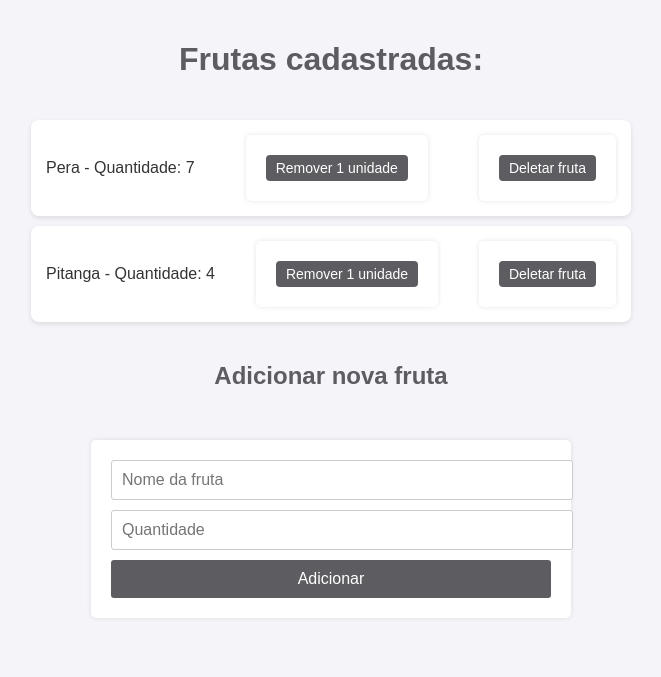
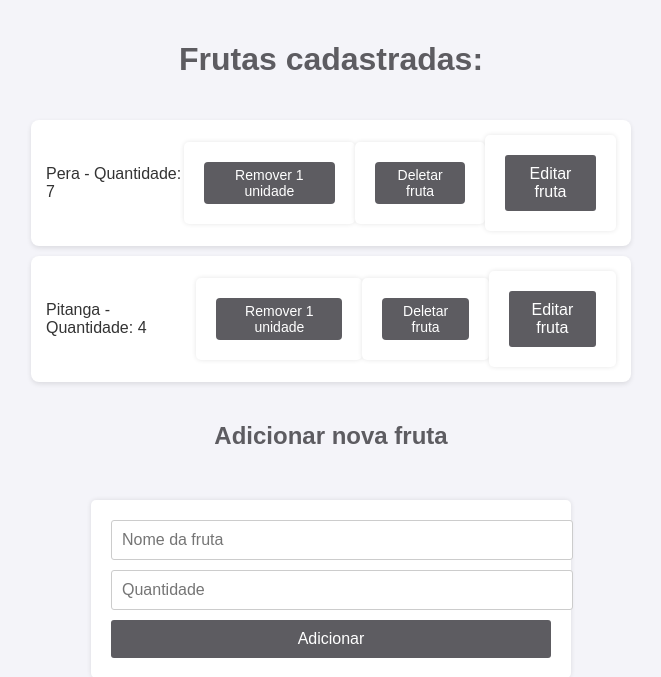
Before and after one commit to Murilonuness/Estudos-de-Logica-e-Python, a Django app: page / in a window 1280 px wide. Shown: the top 677 px of the page, without its empty margins (309-970 px from the left). Run offline with Django 5.2, Linux system fonts and the light colour scheme; data comes from the database, SQL or seed files in the repository.

Commit message:
Funcionalidade: Adicionado sistema de edição de frutas (nome e quantidade)

```diff
--- a/ex41.py/frutas/templates/frutas/lista.html
+++ b/ex41.py/frutas/templates/frutas/lista.html
@@ -20,10 +20,17 @@
                                 Remover 1 unidade
                             </button>
                         </form>
+
                         <form action="{% url 'deletar_fruta' fruta.id %}" method="POST" class="form-excluir">
                             {% csrf_token %}
                             <button type="submit" class="botao-excluir">
                                 Deletar fruta
+                            </button>
+                        </form>
+
+                        <form action="{% url 'editar_fruta' fruta.id %}" method="GET" class="form-excluir">
+                            <button type="submit" class="botao-editar">
+                                Editar fruta
                             </button>
                         </form>
                     {% endif %}
--- a/ex41.py/frutas/urls.py
+++ b/ex41.py/frutas/urls.py
@@ -4,5 +4,6 @@ from . import views
 urlpatterns = [
     path('', views.listar_adicionar_frutas, name='listar_frutas'),
     path('excluir/<int:fruta_id>/', views.excluir_fruta, name='excluir_fruta'),
-    path('deletar/<int:fruta_id>/', views.deletar_fruta, name='deletar_fruta')
+    path('deletar/<int:fruta_id>/', views.deletar_fruta, name='deletar_fruta'),
+    path('editar/<int:fruta_id>/', views.editar_fruta, name='editar_fruta'),
 ]
--- a/ex41.py/frutas/views.py
+++ b/ex41.py/frutas/views.py
@@ -32,3 +32,14 @@ def deletar_fruta(request, fruta_id):
     fruta = get_object_or_404(Fruta, id=fruta_id)
     fruta.delete()
     return redirect('listar_frutas')
+
+def editar_fruta(request, fruta_id):
+    fruta = get_object_or_404(Fruta, id=fruta_id)
+
+    if request.method == 'POST':
+        fruta.nome = request.POST['nome']
+        fruta.qtd = int(request.POST['qtd'])
+        fruta.save()
+        return redirect('listar_frutas')
+
+    return render(request, 'frutas/editar.html', {'fruta': fruta})
```
